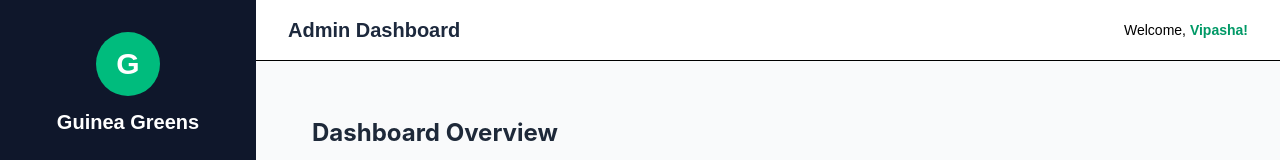
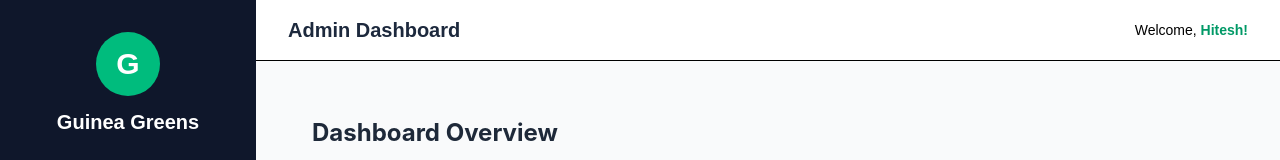
Before and after one commit to vipasha3/guinea-greens-admin, a React (Vite) app: page / in a window 1280 px wide. Shown: the top 160 px of the page. Built offline with nearby package versions, Linux system fonts and the light colour scheme; no server answers; the database is empty.

Commit message:
Your descriptive message here

```diff
--- a/src/App.jsx
+++ b/src/App.jsx
@@ -34,7 +34,7 @@ export default function App() {
         <div className="flex-1 overflow-auto">
           <header className="bg-white border-b p-4 px-8 flex justify-between items-center">
             <h2 className="text-xl font-bold text-slate-800">Admin Dashboard</h2>
-            <span className="text-sm">Welcome, <strong className="text-emerald-600">Vipasha!</strong></span>
+            <span className="text-sm">Welcome, <strong className="text-emerald-600">Hitesh!</strong></span>
           </header>
 
           <main className="p-8">
```
